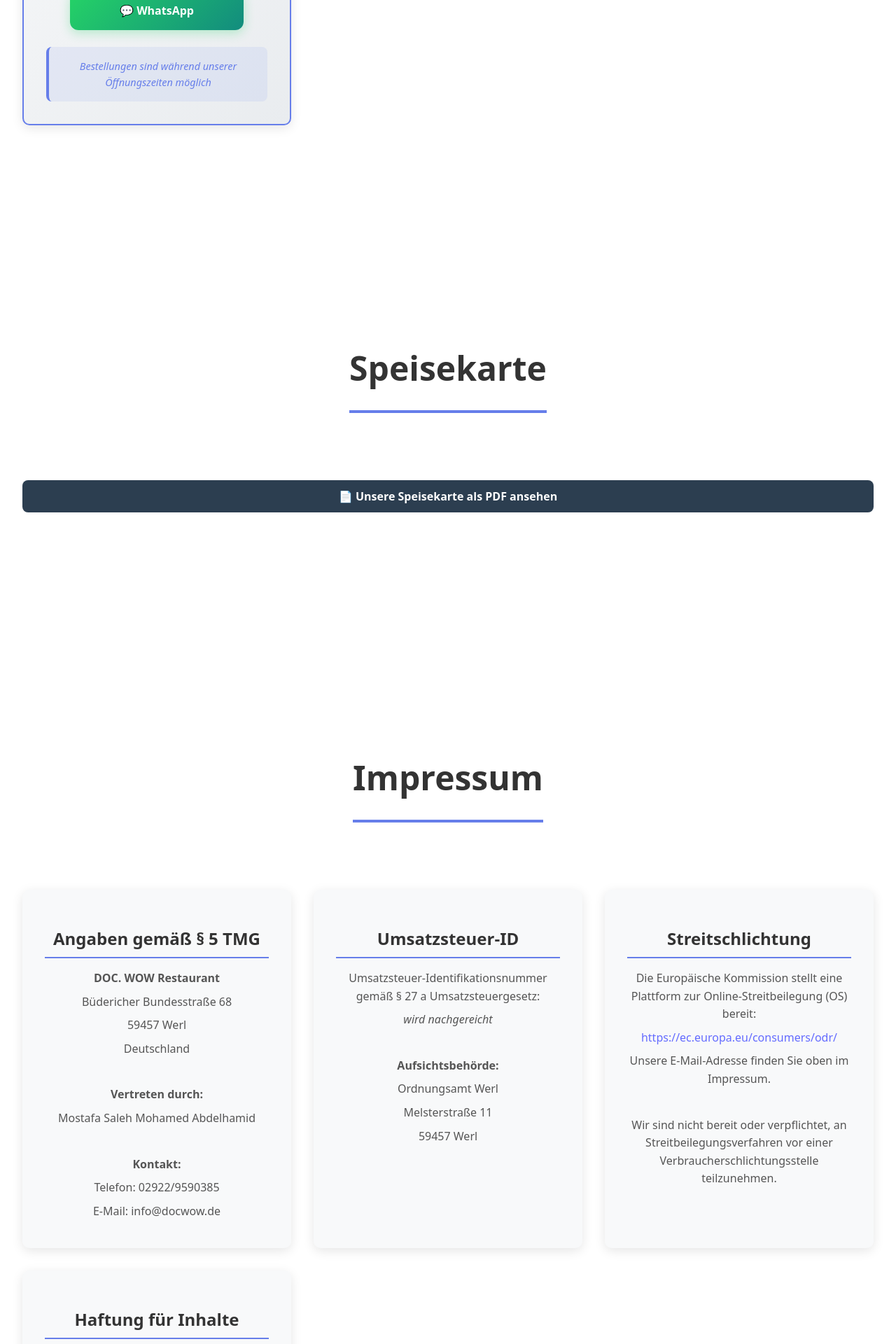
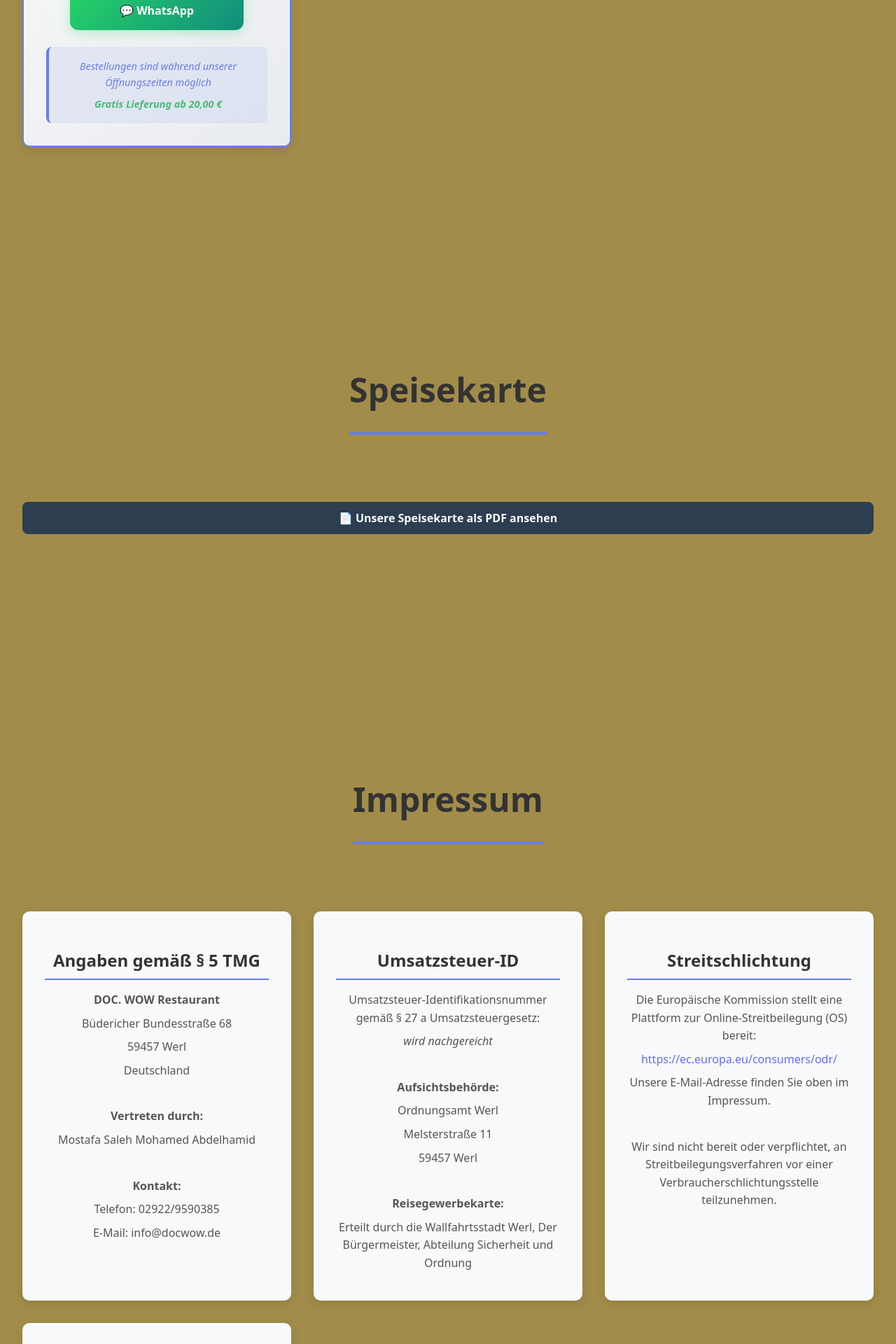
Before and after one commit to Ydi5291/DOCWOW-NEW, a React (Vite) app: page / in a window 1280 px wide. Shown: the part 1780-3700 px from the top of the page at 70% size. Built offline with nearby package versions, Linux system fonts and the light colour scheme.

Commit message:
Ajout de 'Gratis Lieferung ab 20,00€' et ajustement couleur background

```diff
--- a/src/App.css
+++ b/src/App.css
@@ -24,6 +24,7 @@
   margin: 0;
   padding: 0;
   overflow-x: hidden;
+  background: hsl(45, 38%, 46%);
 }
 
 #root {
--- a/src/App.jsx
+++ b/src/App.jsx
@@ -94,6 +94,7 @@
 
               <div className="opening-note">
                 <p><em>Bestellungen sind während unserer Öffnungszeiten möglich</em></p>
+                <p style={{ color: '#48bb78', fontWeight: 600, marginTop: '0.5rem' }}>Gratis Lieferung ab 20,00&nbsp;€</p>
               </div>
             </div>
           </div>
@@ -145,6 +146,9 @@
               <p>Ordnungsamt Werl</p>
               <p>Melsterstraße 11</p>
               <p>59457 Werl</p>
+              <br />
+              <p><strong>Reisegewerbekarte:</strong></p>
+              <p>Erteilt durch die Wallfahrtsstadt Werl, Der Bürgermeister, Abteilung Sicherheit und Ordnung</p>
             </div>
             <div className="info-card">
               <h2>Streitschlichtung</h2>
```
